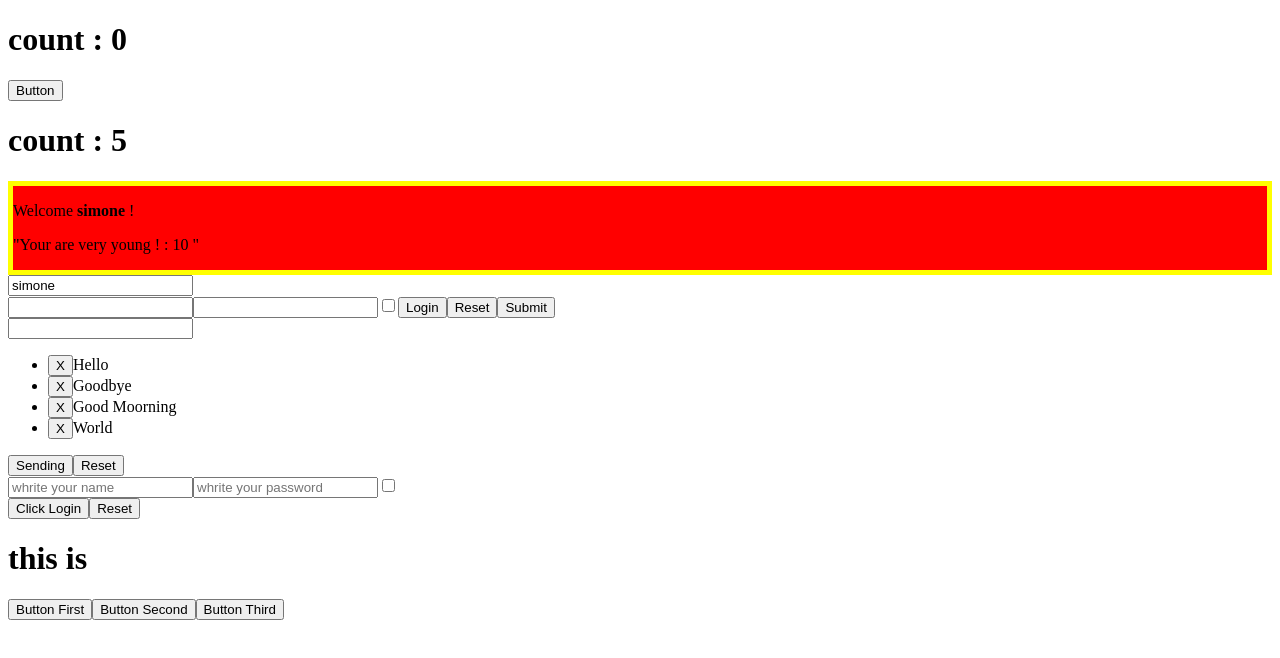
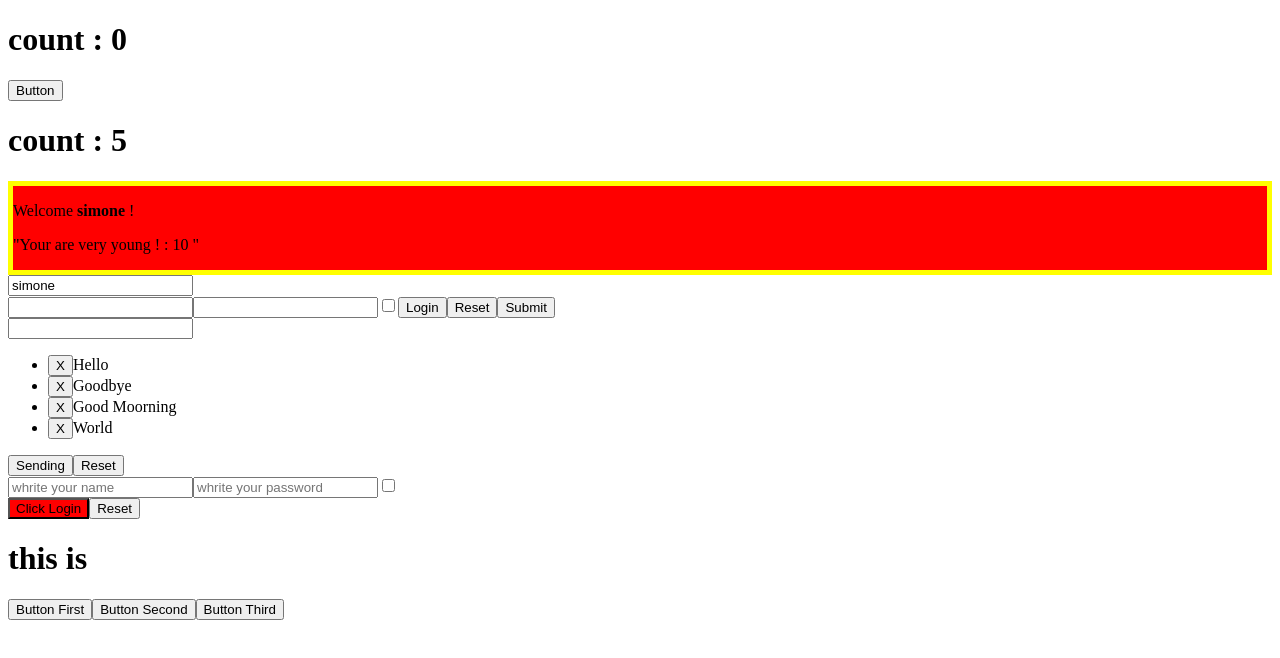
Before and after one commit to Simonedamb/React-exercises, a React (Create React App) app: page / in a window 1280 px wide. Shown: the top 658 px of the page. Built offline with nearby package versions, Linux system fonts and the light colour scheme.

Commit message:
styling-components-03

```diff
--- a/src/Login.js
+++ b/src/Login.js
@@ -57,7 +57,14 @@ export class Login extends React.Component {
           checked={this.state.remember}
         ></input>
         <div>
-          <button onClick={this.handleClick}>Click Login</button>
+          <button
+            style={{
+              background: this.state.password.length < 8 ? "red" : "green",
+            }}
+            onClick={this.handleClick}
+          >
+            Click Login
+          </button>
           <button onClick={this.handelClickReset}>Reset</button>
         </div>
       </div>
```
